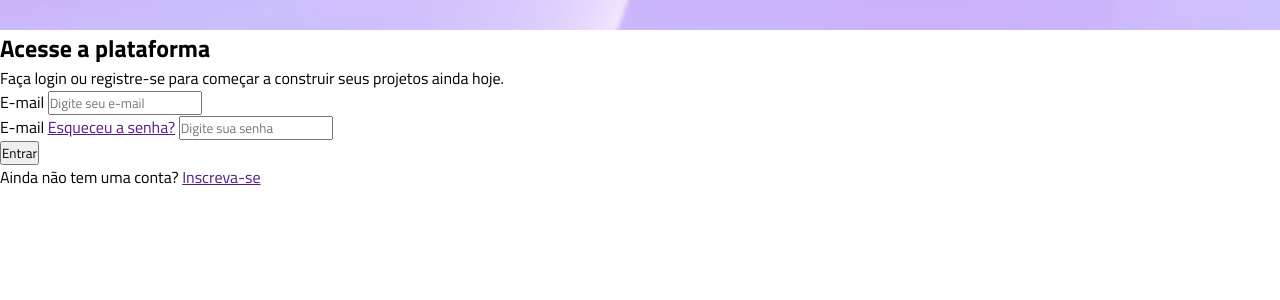
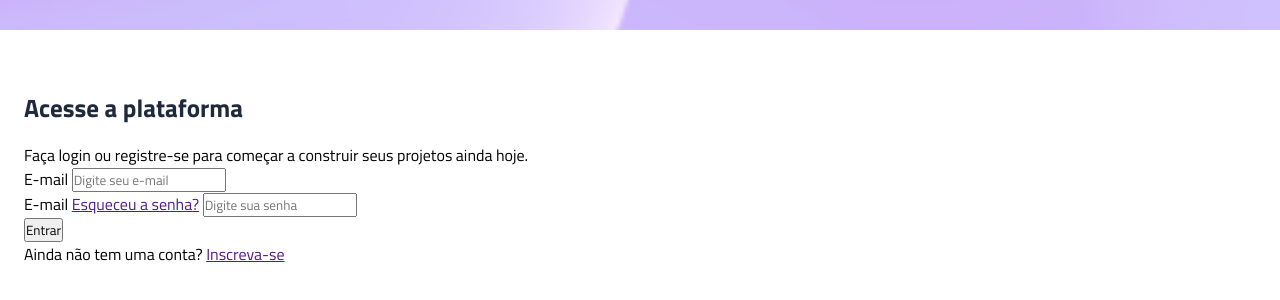
Before and after one commit to Anadulce57/Projeto_Vertigo, a plain HTML site: page index.html in a window 1280 px wide. Shown: the part 104-404 px from the top of the page. Drawn offline with Linux system fonts and the light colour scheme.

Commit message:
Ajustes da section descricao

```diff
--- a/style.css
+++ b/style.css
@@ -7,6 +7,11 @@ font-family: 'Titillium Web', sans-serif;
 
 /* 1 rem = 16px */
 
+:root {
+    --gray-800: #1E293B;
+    --gray-600: #475569;
+}
+
 header{
     background-image: url(./imagens/img.png);
     background-size: cover;
@@ -15,4 +20,18 @@ header{
     display: flex;
     justify-content: center;
     align-items: center;
+
+    margin-bottom: 3.7rem;
 }
+
+main{
+    padding-inline: 1.5rem;
+}
+
+/* nome das cores, rgb, hex... */
+
+.descricao h1 {
+    color: var(--gray-800);
+    margin-bottom: 1rem;
+    font-size: 1.5625rem;
+}
```
